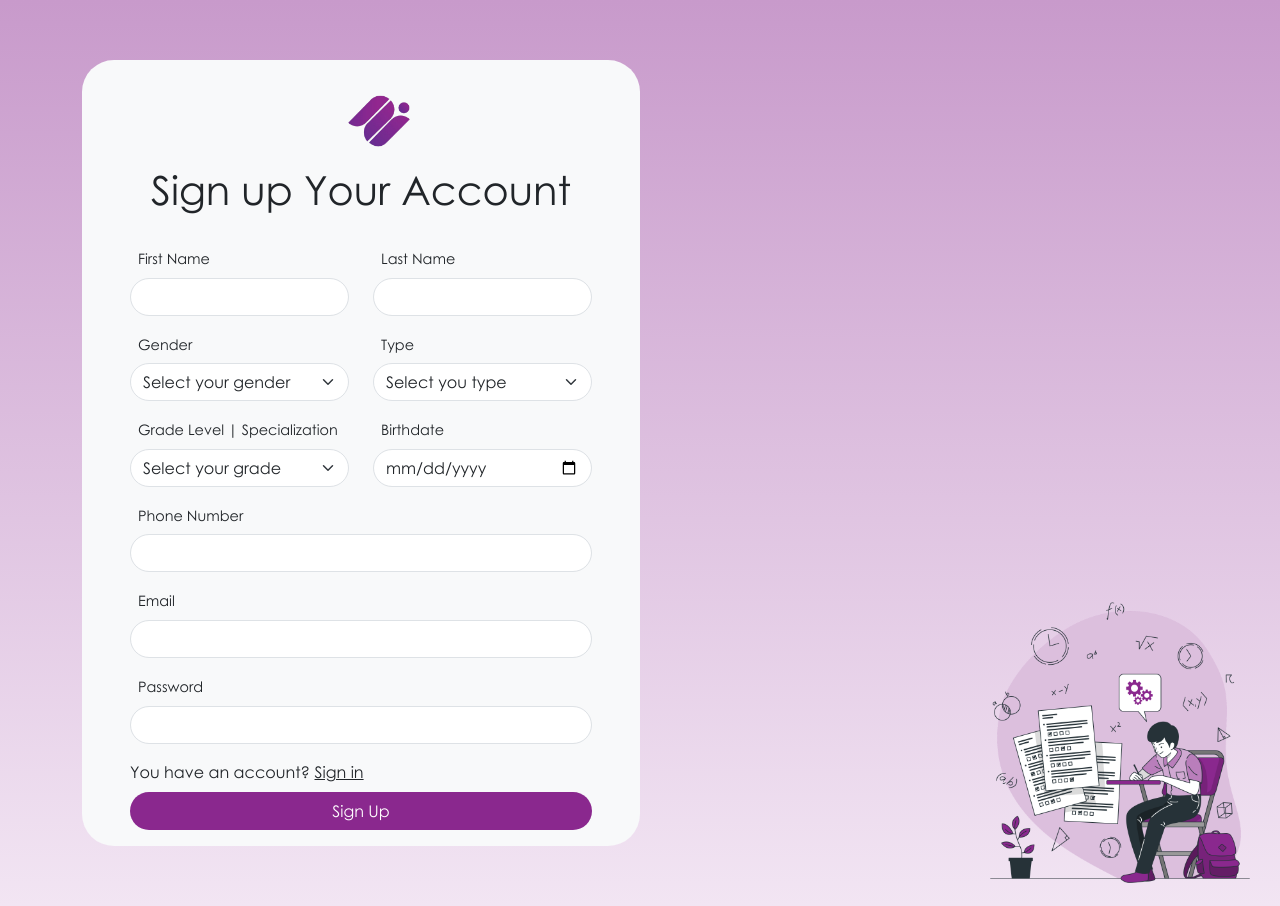
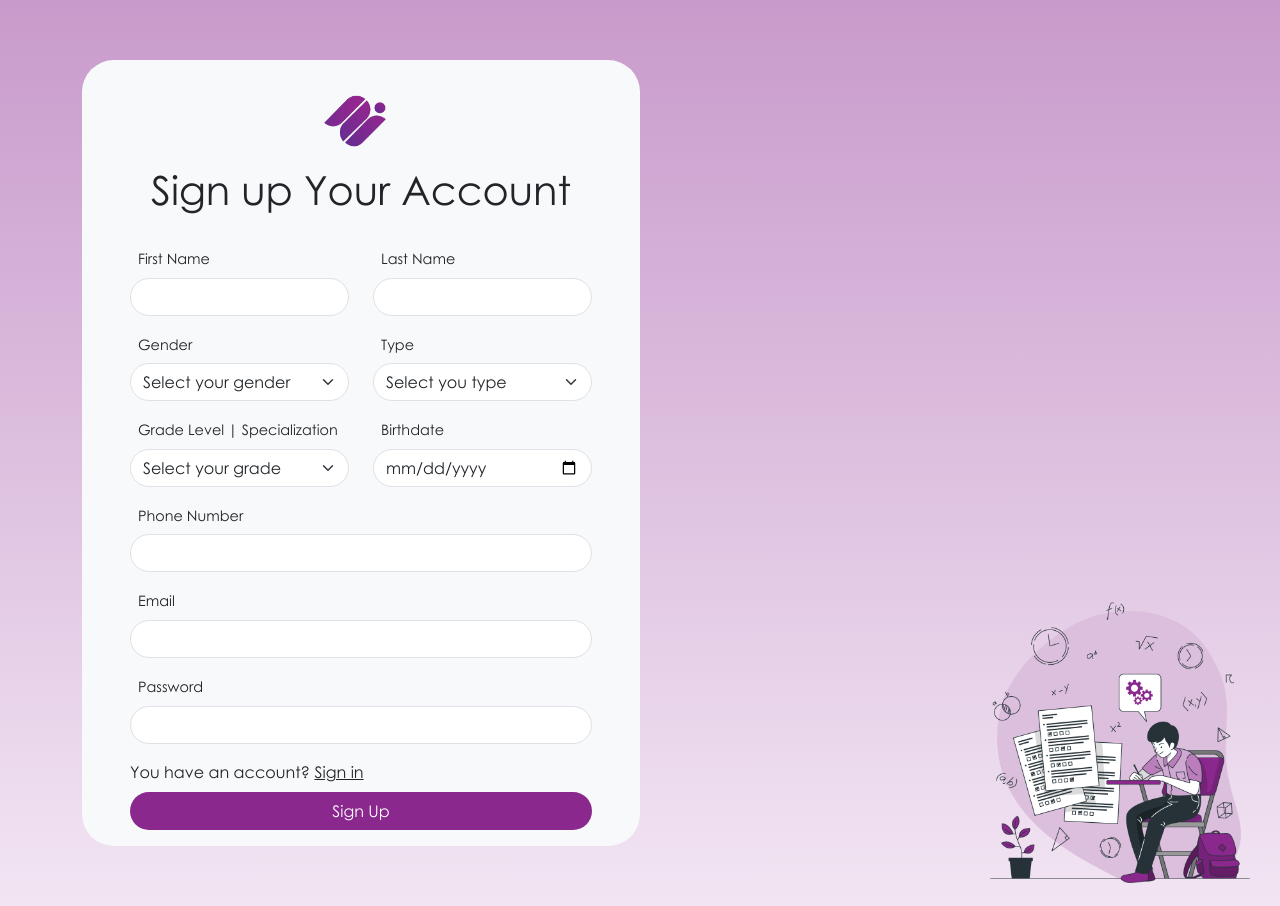
Before and after one commit to AbdElRahman-Rizq/Quizzad, a React (Vite) app: page /register in a window 1280 px wide. Built offline with nearby package versions, Linux system fonts and the light colour scheme.

Commit message:
padding for logo

```diff
--- a/src/pages/Register.jsx
+++ b/src/pages/Register.jsx
@@ -66,7 +66,7 @@ export default function Register() {
                 <div className="container">
                 <form onSubmit={formik.handleSubmit } className="form  w-50 bg-light rounded-5 px-5 py-3">
                     <div className='main-img'>
-                        <img src={Logo} className="ms-5" width={"60%"} alt=''/>
+                        <img src={Logo} className="ms-4" width={"60%"} alt=''/>
                     </div>
                     <div className='main-header text-center pb-3'>
                         <h1>Sign up Your Account</h1>
```
